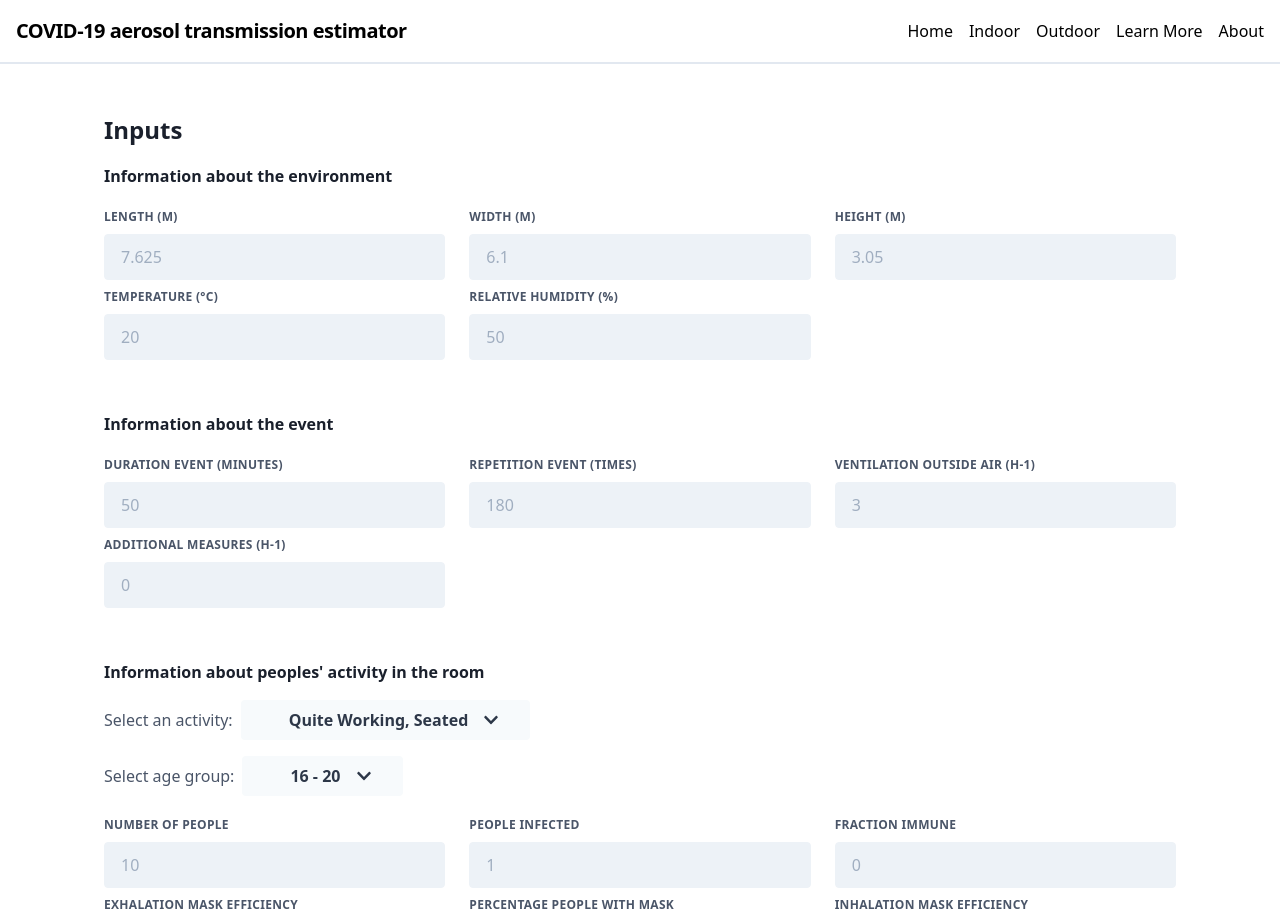
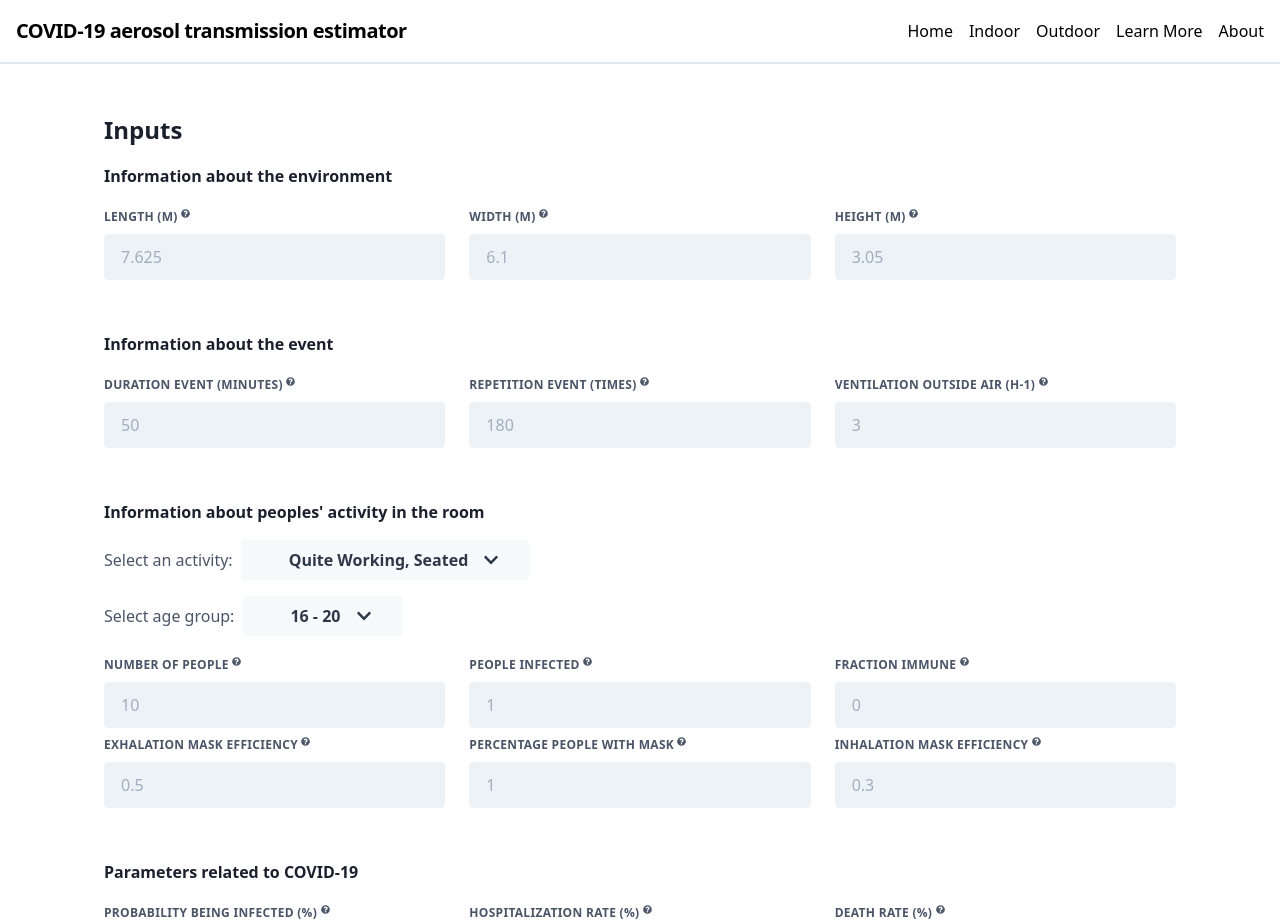
Before and after one commit to FedericoTartarini/covid-aerosol-transmission-estimator, a React (Create React App) app: page /indoor in a window 1280 px wide. Shown: the top 921 px of the page. Built offline with nearby package versions, Linux system fonts and the light colour scheme.

Commit message:
* add dynamic route for help page * remove unused inputs

```diff
--- a/package.json
+++ b/package.json
@@ -16,6 +16,7 @@
     "react": "^16.13.1",
     "react-chartjs-2": "^2.10.0",
     "react-dom": "^16.13.1",
+    "react-fontawesome": "^1.7.1",
     "react-helmet": "^6.1.0",
     "react-router-dom": "^5.2.0",
     "react-scripts": "3.4.3",
--- a/src/App.js
+++ b/src/App.js
@@ -7,6 +7,7 @@ import Footer from "./Components/Footer";
 import AboutView from "./Components/AboutView";
 import HomeView from "./Components/HomeView";
 import LearnMoreView from "./Components/LearnMoreView";
+import HelpPage from "./Components/HelpPage";
 
 function App() {
   return (
@@ -27,6 +28,7 @@ function App() {
             <Route path="/indoor">
               <Indoor />
             </Route>
+            <Route path="/help/:id" component={HelpPage} />
           </Switch>
         </Suspense>
         <div>
--- /dev/null
+++ b/src/Components/HelpPage.js
@@ -0,0 +1,82 @@
+import React from "react";
+import { Helmet } from "react-helmet";
+
+function HelpPage({ match }) {
+  function HelpBody({ id }) {
+    if (id === "length" || id === "width" || id === "height") {
+      return (
+        <p className="mb-8 leading-relaxed">
+          Please enter the {id} of the space in meters. You can convert the {id}{" "}
+          from ft to meter by multiplying the {id} in ft by 0.305.
+        </p>
+      );
+    } else if (id === "durationEvent") {
+      return (
+        <p className="mb-8 leading-relaxed">
+          Please enter the duration of the event in minutes.
+        </p>
+      );
+    } else if (id === "repetitionEvent") {
+      return (
+        <p className="mb-8 leading-relaxed">
+          Please enter the number of times the same person is attending the
+          event.
+        </p>
+      );
+    } else if (id === "ventilationOutAir") {
+      return (
+        <div>
+          <p className="mb-8 leading-relaxed">
+            This is value is equivalent to the <em>"air changes per hour"</em>.
+            And it only refers to the amount of indoor air that is solely
+            replaced with outdoor air, and not to the amount of indoor air that
+            it is recirculated. Recirculation of air with filtering is under
+            "additional control measures".
+          </p>
+          <p className="mb-8 leading-relaxed">
+            Note that e.g. a ventilation rate of 1<sup>h-1</sup> does not mean
+            that 100% of the air is replaced in 1 h. That's the "plug flow"
+            assumption, the air inside is displaced by the new air. But due to
+            mixing it doesn't work that way. A better approximation is that the
+            fraction of the initial air that remains in the space vs time is exp
+            (-ACH * time) * 100%. So after 1 h, what remains is exp(-1 * 1) =*
+            100% = 36%, after 2 h, what remains is exp(-1 * 2) = 14% and so on.
+          </p>
+          <p className="mb-8 leading-relaxed">
+            An MIT calculator for natural ventilation (through cracks, windows
+            etc.) can be downloaded{" "}
+            <a href="http://coolvent.mit.edu/">using this link</a>
+          </p>
+        </div>
+      );
+    } else {
+      return (
+        <p className="mb-8 leading-relaxed">
+          No help text is available for this input.
+        </p>
+      );
+    }
+  }
+
+  return (
+    <section className="text-gray-700 body-font">
+      <Helmet>
+        <title>About Page</title>
+        <meta
+          name="description"
+          content="This page is about the author, Federico Tartarini."
+        />
+      </Helmet>
+      <div className="container mx-auto flex flex-col py-8 mb16 justify-center items-center">
+        <h1 className="title-font sm:text-4xl text-3xl text-center mb-4 capitalize font-medium text-gray-900">
+          {match.params.id}
+        </h1>
+        <div className="mt-4 max-w-md">
+          <HelpBody id={match.params.id} />
+        </div>
+      </div>
+    </section>
+  );
+}
+
+export default HelpPage;
--- a/src/Components/HomeView.js
+++ b/src/Components/HomeView.js
@@ -21,7 +21,12 @@ function HomeView() {
           <div className="flex my-8 justify-center">
             <Link to="/indoor">
               <button className="inline-flex text-white bg-indigo-500 border-0 py-2 px-6 focus:outline-none hover:bg-indigo-600 rounded text-lg">
-                Calculate
+                Indoor Space
+              </button>
+            </Link>
+            <Link to="/outdoor">
+              <button className="ml-4 inline-flex text-white bg-indigo-500 border-0 py-2 px-6 focus:outline-none hover:bg-indigo-600 rounded text-lg">
+                Outdoor Space
               </button>
             </Link>
             <Link to="/learnMore">
--- a/src/Components/Indoor.js
+++ b/src/Components/Indoor.js
@@ -13,13 +13,10 @@ class Indoor extends React.Component {
       length: 25 * 0.305,
       width: 20 * 0.305,
       height: 10 * 0.305,
-      temperature: 20,
-      relativeHumidity: 50,
       // info event
       durationEvent: 50,
       repetitionEvent: 180,
       ventilationOutAir: 3,
-      controlMeasure: 0,
       // info people
       activity: "Quite working, Seated",
       ageGroup: "16 - 20",
@@ -33,11 +30,14 @@ class Indoor extends React.Component {
       pBeingInfected: 0.2,
       // CALCULATED AND ESTIMATED inputs
       // info environment
+      temperature: 20,
+      relativeHumidity: 50,
       pressure: 0.95,
       co2Outdoors: 415,
       // info event
       decayRateVirus: 0.62,
       depositionSurface: 0.3,
+      controlMeasure: 0, // todo estimate this value from tables
       // info people
       susceptiblePeople: 9,
       co2EmissionRate: 0.005,
@@ -84,6 +84,7 @@ class Indoor extends React.Component {
       "Student, speaking",
       "Student, speaking loudly",
     ];
+
     this.ageGroups = [
       "16 - 20",
       "21 - 30",
@@ -209,7 +210,7 @@ class Indoor extends React.Component {
           <title>Indoor space</title>
           <meta name="description" content="content" />
         </Helmet>
-        <section className="lg:container lg:mx-auto mx-auto text-gray-700 body-font">
+        <section className="container mx-auto text-gray-700 body-font">
           <div className="m-6">
             <h1 className="title-font text-2xl mb-4 mt-12 font-bold text-gray-900">
               Inputs
@@ -237,18 +238,6 @@ class Indoor extends React.Component {
                   id={"height"}
                   label={"Height (m)"}
                 />
-                <InputField
-                  handleChange={this.handleInputChange}
-                  data={this.state}
-                  id={"temperature"}
-                  label={"Temperature (°C)"}
-                />
-                <InputField
-                  handleChange={this.handleInputChange}
-                  data={this.state}
-                  id={"relativeHumidity"}
-                  label={"Relative humidity (%)"}
-                />
               </div>
             </form>
             <form className="w-full">
@@ -273,12 +262,6 @@ class Indoor extends React.Component {
                   data={this.state}
                   id={"ventilationOutAir"}
                   label={"Ventilation outside air (h-1)"}
-                />
-                <InputField
-                  handleChange={this.handleInputChange}
-                  data={this.state}
-                  id={"controlMeasure"}
-                  label={"Additional measures (h-1)"}
                 />
               </div>
             </form>
@@ -350,6 +333,18 @@ class Indoor extends React.Component {
                   id={"pBeingInfected"}
                   label={"Probability being infected (%)"}
                 />
+                <InputField
+                  handleChange={this.handleInputChange}
+                  data={this.state}
+                  id={"hospitalizationRate"}
+                  label={"Hospitalization rate (%)"}
+                />
+                <InputField
+                  handleChange={this.handleInputChange}
+                  data={this.state}
+                  id={"deathRate"}
+                  label={"Death rate (%)"}
+                />
               </div>
             </form>
             <OutputsIndoor data={this.state} />
--- a/src/Components/InputField.js
+++ b/src/Components/InputField.js
@@ -1,14 +1,22 @@
 import React from "react";
+import { FontAwesomeIcon } from "@fortawesome/react-fontawesome";
+import { faQuestionCircle } from "@fortawesome/free-solid-svg-icons";
+import { Link } from "react-router-dom";
 
 function InputField({ handleChange, data, id, label }) {
   return (
     <div className="w-1/3 px-3 my-1">
-      <label
-        className="block uppercase tracking-wide text-gray-700 text-xs font-bold mb-2"
-        htmlFor={id}
-      >
-        {label}
-      </label>
+      <Link to={`/help/${id}`}>
+        <label
+          className="block uppercase tracking-wide text-gray-700 text-xs font-bold mb-2"
+          htmlFor={id}
+        >
+          {label}{" "}
+          <sup>
+            <FontAwesomeIcon icon={faQuestionCircle} />
+          </sup>
+        </label>
+      </Link>
       <input
         className="appearance-none block w-full bg-gray-200 text-gray-700 border border-gray-200 rounded py-3 px-4 leading-tight focus:outline-none focus:bg-white focus:border-gray-500"
         id={id}
--- a/src/Components/LearnMoreView.js
+++ b/src/Components/LearnMoreView.js
@@ -5,13 +5,13 @@ function LearnMoreView() {
   return (
     <section className="text-gray-700 body-font">
       <Helmet>
-        <title>About Page</title>
+        <title>Learn More</title>
         <meta
           name="description"
           content="This page is about the author, Federico Tartarini."
         />
       </Helmet>
-      <div className="container mx-auto flex flex-col px-5 py-8 justify-center items-center">
+      <div className="container mx-auto max-w-2xl flex flex-col py-8 justify-center items-center">
         <div className="w-full flex flex-col mb-16 items-center text-center">
           <h1 className="title-font sm:text-4xl text-3xl mb-4 font-medium text-gray-900">
             COVID-19 aerosol transmission estimator
```
Also changed, not shown: 1 other file (tests, documents, lock files or other folders).
